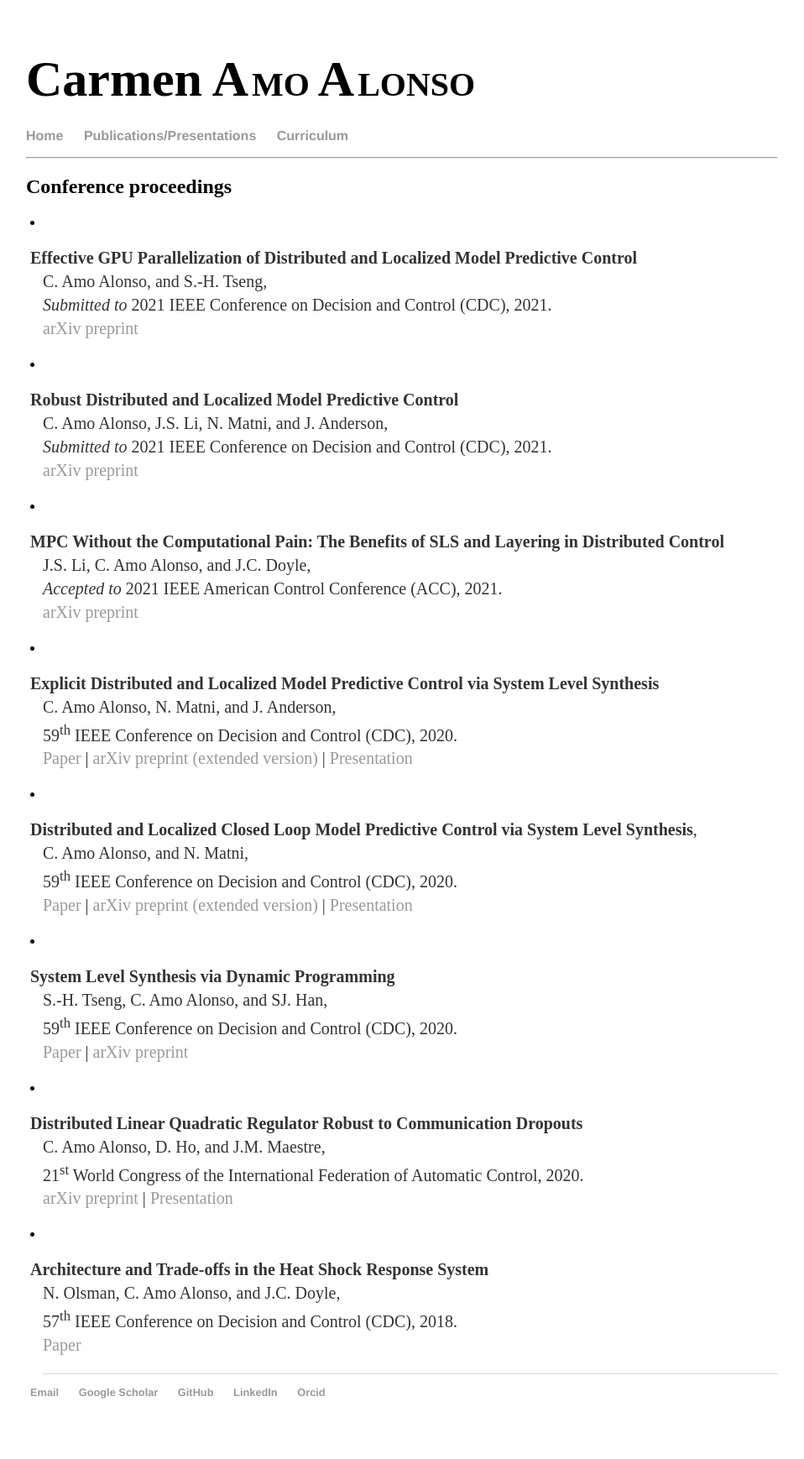
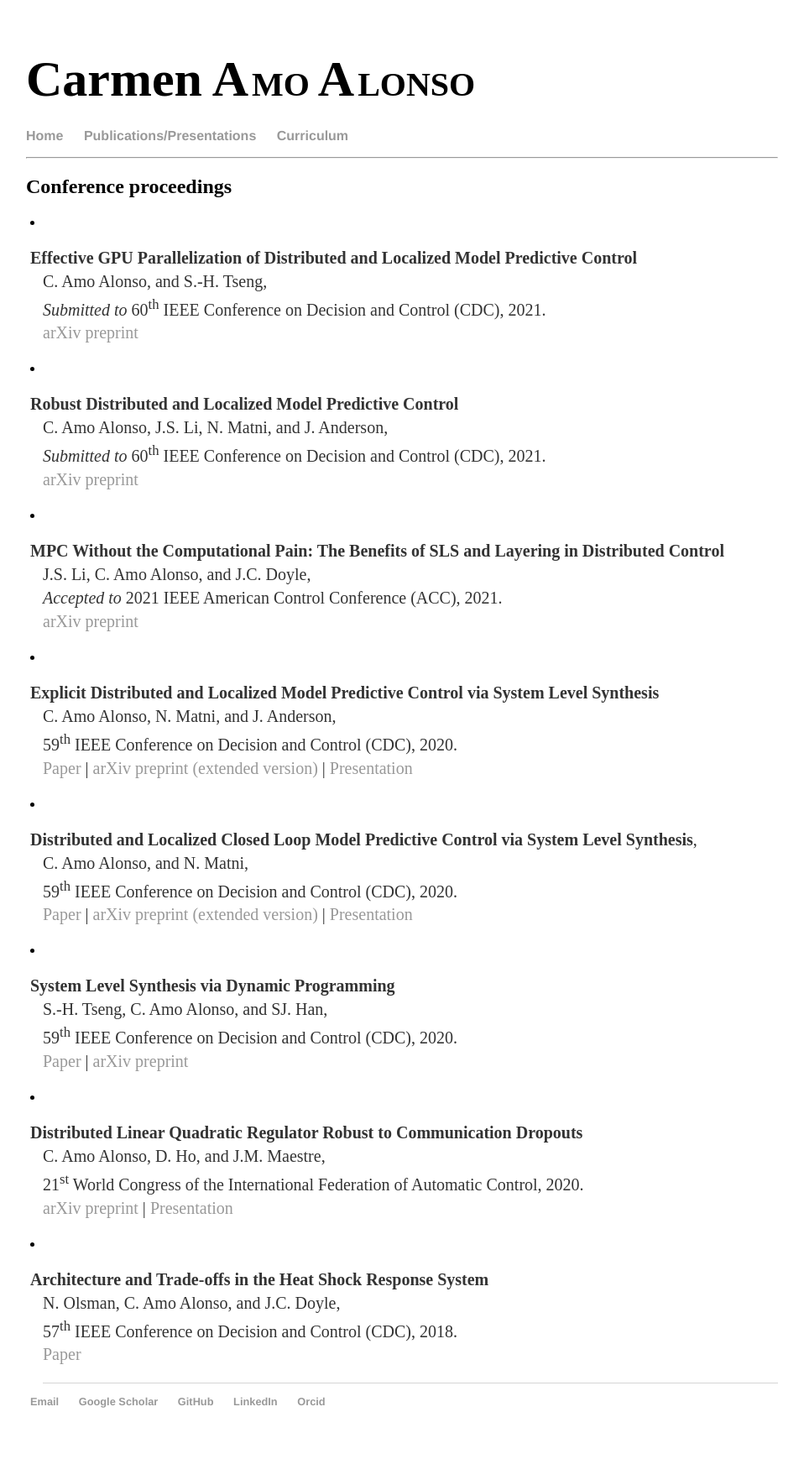
Before and after one commit to camoalon/camoalon.github.io, a Jekyll site: the page built from publications.html, in a window 1280 px wide. Shown: the whole page at 84% size, without its empty margins (161-1119 px from the left). Built offline with Jekyll 4.4.1, drawn with Linux system fonts in a browser that asks for light colours.

Commit message:
minor fix

```diff
--- a/publications.html
+++ b/publications.html
@@ -9,7 +9,7 @@ title: Publications/Presentations
 <p  style="font-size:20px" class="paragraph_style_1">
 <strong>Effective GPU Parallelization of Distributed and Localized Model Predictive Control </strong><br />
 C. Amo Alonso, and S.-H. Tseng, <br />
-<em>Submitted to</em> 2021 IEEE Conference on Decision and Control (CDC), 2021. <br />
+<em>Submitted to</em> 60<sup>th</sup> IEEE Conference on Decision and Control (CDC), 2021. <br />
 <a href="http://arxiv.org/abs/2103.14990"> arXiv preprint</a></p>
 
 
@@ -17,7 +17,7 @@ C. Amo Alonso, and S.-H. Tseng, <br />
 <p  style="font-size:20px" class="paragraph_style_1">
 <strong>Robust Distributed and Localized Model Predictive Control </strong><br />
 C. Amo Alonso, J.S. Li, N. Matni, and J. Anderson, <br />
-<em>Submitted to</em> 2021 IEEE Conference on Decision and Control (CDC), 2021. <br />
+<em>Submitted to</em> 60<sup>th</sup> IEEE Conference on Decision and Control (CDC), 2021. <br />
 <a href="https://arxiv.org/abs/2103.14171"> arXiv preprint</a></p>
 
 
```
